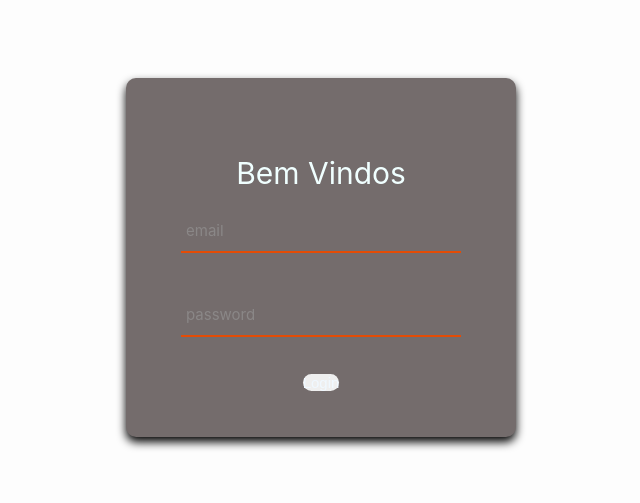
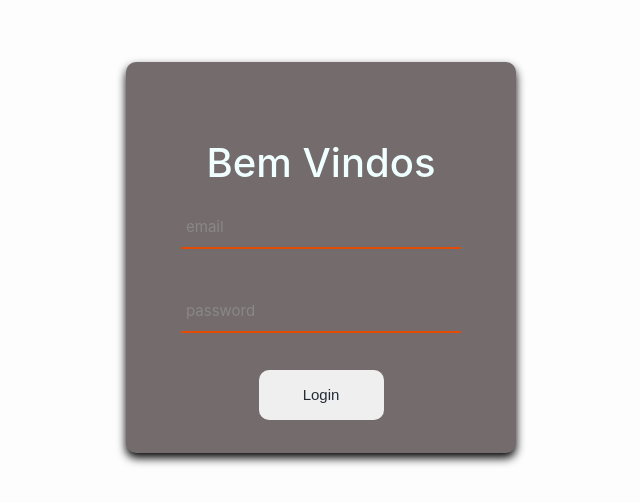
Before and after one commit to PauloEguenio/adote_um_pet_front, a React (Create React App) app: page / in a window 1280 px wide. Shown: the part 143-646 px from the top of the page, without its empty margins (319-959 px from the left). Built offline with nearby package versions, Linux system fonts and the light colour scheme.

Commit message:
melhorias na visualizacao do login

```diff
--- a/src/App.css
+++ b/src/App.css
@@ -28,12 +28,11 @@
   box-shadow: 0 5px 10px 0px;
 }
 .login-form-title {
-  display: block;
-  font-size: 30px;
+  font-size: 40px;
+  font-weight: 500;
   color: azure;
   line-height: 1.2;
   text-align: center;
-
 }
 
 .warp-input {
@@ -120,11 +119,17 @@ input:focus + .focus-input::before {
   display: flex;
   flex-wrap: wrap;
   justify-content: center;
-  padding-bottom: 13px;
 }
 .login-for-btn {
   font-size: 15px;
   border: none;
   border-radius: 10px;
-  color: aliceblue;
+  padding: 10px;
+  width: 125px;
+  height: 50px;
+  color: rgb(36, 45, 53);
 }
+
+.login-for-btn:hover {
+  background-color: rgba(235, 170, 51,0.3);
+}
--- a/src/comppnents/Titulo/index.jsx
+++ b/src/comppnents/Titulo/index.jsx
@@ -10,8 +10,7 @@ function titulo() {
 
                     <form className="login-from">
 
-                        <span className="login-form-title ">
-                            Bem Vindos </span>
+                        <h1 className="login-form-title ">Bem Vindos </h1>
 
                             <div className="warp-input">
                                 <input className="input" type="email" />
@@ -24,7 +23,7 @@ function titulo() {
                             </div>
 
                             <div className="container-login-for-btn">
-                                <button class="login-for-btn ">Login</button>
+                                <button className="login-for-btn ">Login</button>
                             </div>
 
                             <div className="text-center">
```
